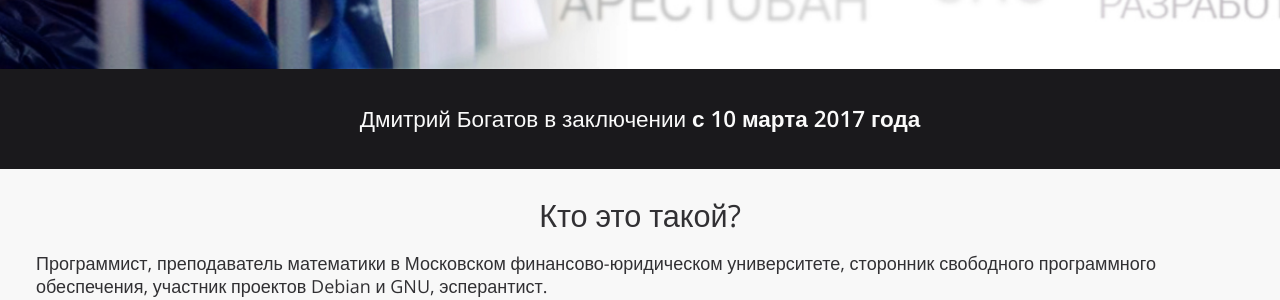
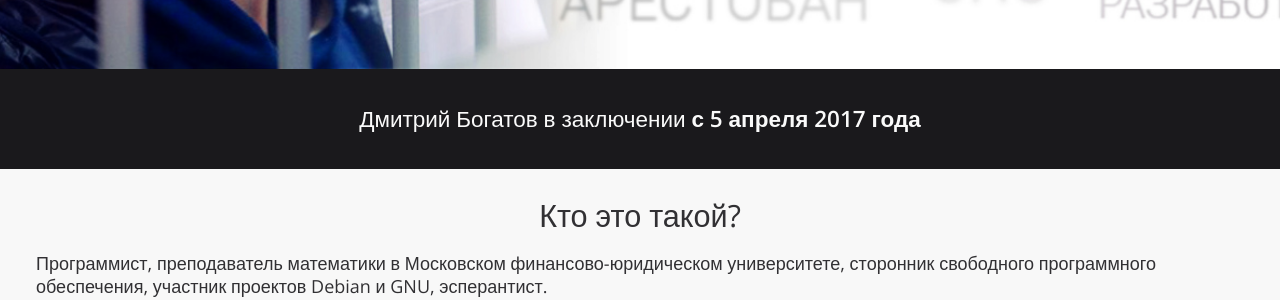
Before and after one commit to komachi/freebogatov.xyz, a Jekyll site: the page built from index.html, in a window 1280 px wide and 900 px high, scrolled down 314 px. Shown: the part 157-457 px from the top of the window. Built offline with Jekyll 4.4.1, drawn with Linux system fonts in a browser that asks for light colours.

Commit message:
Уточнил дату заключения
Не понимаю, почему датой заключения было 10 марта. Нода ушла в оффлайн в ночь с 5 на 6 апреля, если верить СМИ в это же время был обыск и, я предполагаю, арест.

```diff
--- a/index.html
+++ b/index.html
@@ -16,7 +16,7 @@ socialText: Свободу Дмитрию Богатову!
 <main id="content">
   <article>
     <section>
-      <h1 class="subject-main">Дмитрий Богатов в&nbsp;заключении <strong>с 10 марта 2017 года</strong></h1>
+      <h1 class="subject-main">Дмитрий Богатов в&nbsp;заключении <strong>с 5 апреля 2017 года</strong></h1>
       <div class="about">
         <div class="container">
           <div class="row">
```
